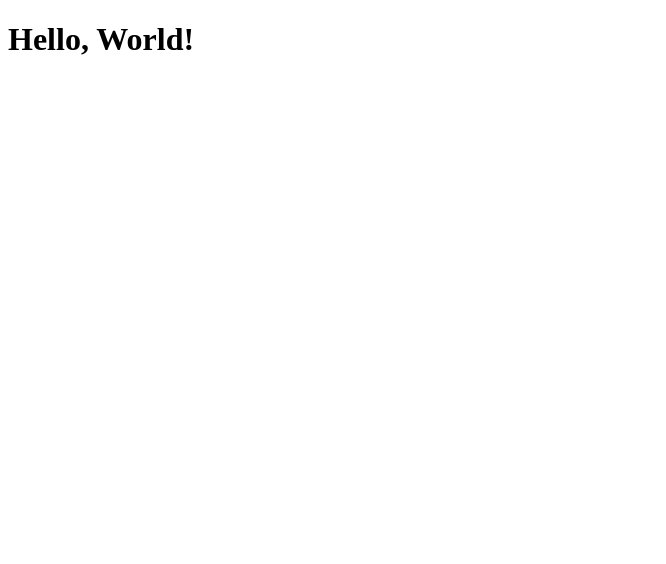
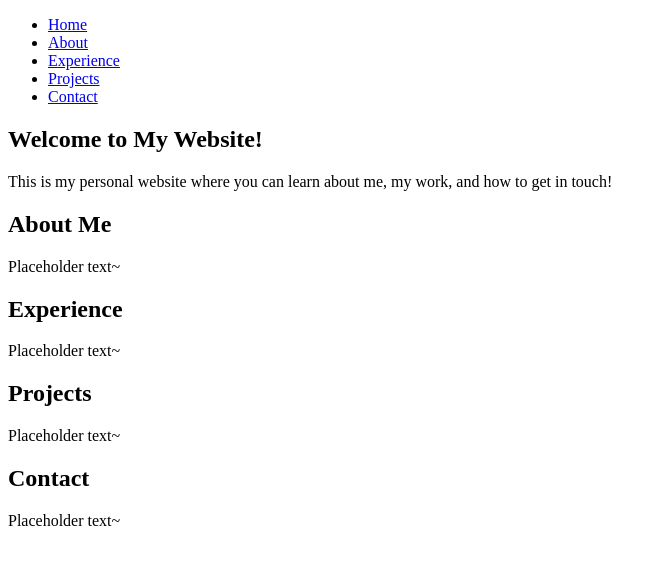
Before and after one commit to jackmitchell563/jackmitchell563.github.io, a plain HTML site: page index.html in a window 1280 px wide. Shown: the whole page, without its empty margins (0-666 px from the left). Drawn offline with Linux system fonts and the light colour scheme.

Commit message:
Updated index.html

```diff
--- a/index.html
+++ b/index.html
@@ -3,9 +3,53 @@
 <head>
     <meta charset="UTF-8">
     <meta name="viewport" content="width=device-width, initial-scale=1.0">
-    <title>Hello World</title>
+    <title>Jack Mitchell</title>
+    <link rel="stylesheet" href="style.css">
 </head>
 <body>
-    <h1>Hello, World!</h1>
+    <!-- Header with navigation -->
+    <header>
+        <nav>
+            <ul>
+                <li><a href="#home">Home</a></li>
+                <li><a href="#about">About</a></li>
+                <li><a href="#experience">Experience</a></li>
+                <li><a href="#projects">Projects</a></li>
+                <li><a href="#contact">Contact</a></li>
+            </ul>
+        </nav>
+    </header>
+
+    <!-- Home Section -->
+    <section id="home">
+        <h1>Welcome to My Website!</h1>
+        <p>This is my personal website where you can learn about me, my work, and how to get in touch!</p>
+    </section>
+
+    <!-- About Section -->
+    <section id="about">
+        <h2>About Me</h2>
+        <p>Placeholder text~</p>
+    </section>
+
+    <!-- Experience Section -->
+    <section id="experience">
+        <h2>Experience</h2>
+        <p>Placeholder text~</p>
+    </section>
+
+    <!-- Projects Section -->
+    <section id="projects">
+        <h2>Projects</h2>
+        <p>Placeholder text~</p>
+    </section>
+
+    <!-- Contact Section -->
+    <section id="contact">
+        <h2>Contact</h2>
+        <p>Placeholder text~</p>
+    </section>
+
+    <script src="script.js"></script>
 </body>
 </html>
```
